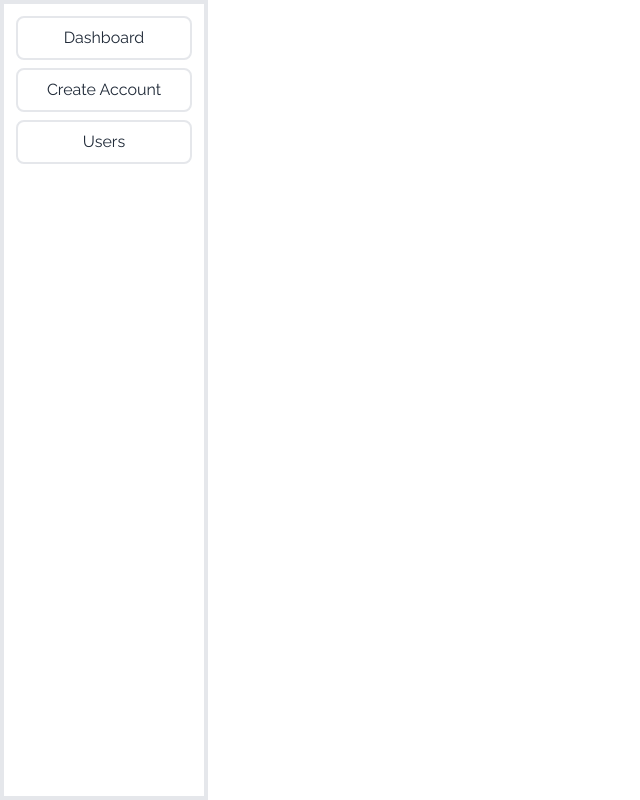
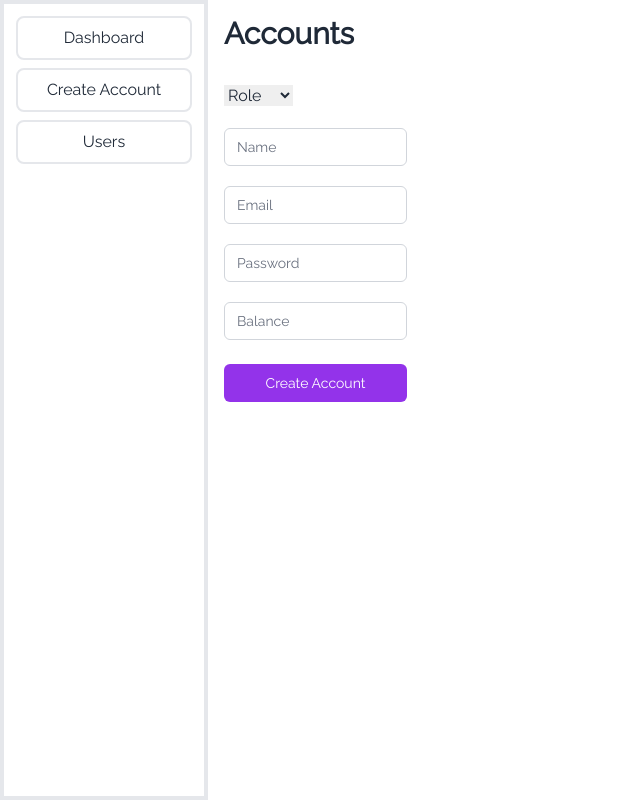
Before and after one commit to JustOreeo/banking-app, a React (Create React App) app: page /create-account in a window 1280 px wide. Shown: the whole page, without its empty margins (0-640 px from the left). Built offline with nearby package versions, Linux system fonts and the light colour scheme; sample sign-in values are in the browser's storage.

Commit message:
feat: add create account

```diff
--- a/src/Components/Login.js
+++ b/src/Components/Login.js
@@ -8,14 +8,46 @@ const Login = () => {
         email: "",
         password: "",
     });
-    const [emailError, setEmailError] = useState('')
-    const [passwordError, setPasswordError] = useState('')
-    const [loginError, setLoginError] = useState('')
+    const [emailError, setEmailError] = useState('');
+    const [passwordError, setPasswordError] = useState('');
+    const [loginError, setLoginError] = useState('');
+    const [ isAvailable, setIsAvailable ] = useState([true, true]);
 
-    // FUNCTION THAT HANDLES LOGIN
+    const handleSearchCredential = () => {
+        const loggedUser = JSON.parse(localStorage.getItem("users"));
+        let found = false;
+
+        // Loop through all the users in localStorage then set true each time it satisfies the requirement
+        loggedUser.forEach(user => {
+            console.log("User: ", user);
+            console.log("Inpute Email: ", input.email);
+            console.log("Inpute Password: ", input.password);
+            console.log("Bool?", user.email === input.email && user.password === input.password)
+            if(user.email === input.email) {
+                found = true;
+                setIsAvailable([true, false])
+                if (user.password === input.password) {
+                    localStorage.setItem("loggedIn", true);
+                    setIsAvailable([true, true])
+                }
+            } else {
+                return isAvailable;
+            }
+        })
+
+        if(!found)
+            setIsAvailable([false, true]);
+
+        return found;
+    }
+
+    // Function that handles user login
     const handleLogin = (e) => {
         e.preventDefault();
         const loggedUser = JSON.parse(localStorage.getItem("users"));
+        console.log(loggedUser);
+        console.log("CHECK: ", handleSearchCredential());
+
         if( input.email === ""){
             setEmailError("Email is required")
             //emailRef.current.classList.add("error")
@@ -24,9 +56,8 @@ const Login = () => {
             setPasswordError("Password is required")
             //passRef.current.classList.add("error")
         }
-        if ( input.email === loggedUser.email && input.password === loggedUser.password) {
-            localStorage.setItem("loggedIn", true);
-            navigate("/")
+        if ( handleSearchCredential() ) {
+            navigate("/dashboard")
         } else {
             setLoginError("Invalid email/password")
         }
--- /dev/null
+++ b/src/Components/common/Button.js
@@ -0,0 +1,26 @@
+import React from 'react'
+
+const Button = ({
+    handleSubmit,
+    type='Button',
+    action='submit',
+    text,
+}) => {
+    return (
+        <>
+        {type === 'Button' ?
+            <button
+                type={action}
+                className="group relative w-full flex justify-center py-2 px-4 border border-transparent text-sm font-medium rounded-md text-white bg-purple-600 hover:bg-purple-700 focus:outline-none focus:ring-2 focus:ring-offset-2 focus:ring-purple-500 mt-10"
+                onSubmit={ handleSubmit }
+            >
+                { text }
+            </button>
+            :
+            <></>
+        }
+        </>
+    )
+}
+
+export default Button
--- /dev/null
+++ b/src/Components/common/Input.js
@@ -0,0 +1,32 @@
+const fixedInputClass="rounded-md appearance-none relative block w-full px-3 py-2 border border-gray-300 placeholder-gray-500 text-gray-900 focus:outline-none focus:ring-purple-500 focus:border-purple-500 focus:z-10 sm:text-sm"
+
+const Input = ({
+    handleChange,
+    value,
+    labelText,
+    labelFor,
+    id,
+    name,
+    type,
+    isRequired=false,
+    placeholder,
+}) => {
+    return(
+      <div className="my-5">
+        <label htmlFor={labelFor} className="sr-only">
+          {labelText}
+        </label>
+        <input
+          onChange={handleChange}
+          value={value}
+          id={id}
+          name={name}
+          type={type}
+          className={fixedInputClass}
+          placeholder={placeholder}
+        />
+        </div>
+    )
+}
+
+export default Input;
--- a/src/Components/static/Sidebar.js
+++ b/src/Components/static/Sidebar.js
@@ -1,5 +1,5 @@
 import { NavLink } from "react-router-dom";
-import { sideMenu } from "../constants/sideMenu";
+import { sideMenu } from "../../constants/sideMenu";
 
 const Sidebar = () => {
     const menuItem = sideMenu
--- /dev/null
+++ b/src/constants/formFields.js
@@ -0,0 +1,44 @@
+const createAccountFields = [
+    {
+        labelText: "Name",
+        labelFor: "name",
+        id: "name",
+        name: "name",
+        type: "text",
+        autoComplete: "name",
+        isRequired: true,
+        placeholder: "Name"
+    },
+    {
+        labelText: "Email",
+        labelFor: "email",
+        id: "email",
+        name: "email",
+        type: "email",
+        autoComplete: "email",
+        isRequired: true,
+        placeholder: "Email"
+    },
+    {
+        labelText: "Password",
+        labelFor: "password",
+        id: "password",
+        name: "password",
+        type: "password",
+        autoComplete: "current-password",
+        isRequired: true,
+        placeholder: "Password"
+    },
+    {
+        labelText: "Balance",
+        labelFor: "balance",
+        id: "balance",
+        name: "balance",
+        type: "number",
+        autoComplete: "balance",
+        isRequired: true,
+        placeholder: "Balance"
+    },
+]
+
+export { createAccountFields };
--- a/src/pages/CreateAccount.js
+++ b/src/pages/CreateAccount.js
@@ -1,10 +1,75 @@
-import React from 'react'
+import React, { useState, useEffect } from 'react';
+import { useNavigate } from 'react-router-dom';
+import Button from '../components/common/Button';
+import Input from '../components/common/Input';
+import { createAccountFields } from '../constants/formFields';
+
+const fields = createAccountFields;
+let fieldsState = {};
+fields.forEach(field  => fieldsState[field.id] = '');
 
 const CreateAccount = () => {
+    const navigate = useNavigate();
+    const [ createAccountState, setCreateAccountState ] = useState(fieldsState);
+    const userHistory = JSON.parse(localStorage.getItem('users'))
+    if (userHistory === null){
+        localStorage.setItem('users', JSON.stringify([]))
+    }
+
+    // Automatically handle the input state
+    const handleChange = (e) => {
+        const { name, value } = e.target;
+        setCreateAccountState({ ...createAccountState, [name] : value })
+    }
+
+    const handleSubmit = () => {
+        console.log("History", userHistory);
+        console.log("State", createAccountState);
+        userHistory.push(createAccountState)
+        localStorage.setItem("users", JSON.stringify(userHistory));
+        navigate("/users");
+    }
+
     return (
-        <div>
-
-        </div>
+        <>
+            <div className="p-4">
+                <div className="flex justify-between items-center">
+                    <h1 className="font-bold text-3xl">Accounts</h1>
+                </div>
+                <form className="mt-8 space-y-6" onSubmit={handleSubmit}>
+                    <div className="">
+                        <select
+                            key="role"
+                            onChange={handleChange}
+                            name="role"
+                            id="role"
+                            required
+                            value={createAccountState["role"]}
+                            placeholder="Role"
+                        >
+                            <option>Role</option>
+                            <option>Admin</option>
+                            <option>User</option>
+                        </select>
+                        {fields.map(field =>
+                            <Input
+                                key={field.id}
+                                handleChange={handleChange}
+                                value={createAccountState[field.id]}
+                                labelText={field.labelText}
+                                labelFor={field.labelFor}
+                                id={field.id}
+                                name={field.name}
+                                type={field.type}
+                                isRequired={field.isRequired}
+                                placeholder={field.placeholder}
+                            />
+                        )}
+                    </div>
+                    <Button handleSubmit={handleSubmit} text="Create Account"/>
+                </form>
+            </div>
+        </>
     )
 }
 
--- a/src/pages/Users.js
+++ b/src/pages/Users.js
@@ -3,7 +3,7 @@ import React from 'react'
 const Users = () => {
     return (
         <div>
-
+            Users
         </div>
     )
 }
```
Also changed, not shown: src/constants/sideMenu.js (renamed from src/Components/constants/sideMenu.js).
